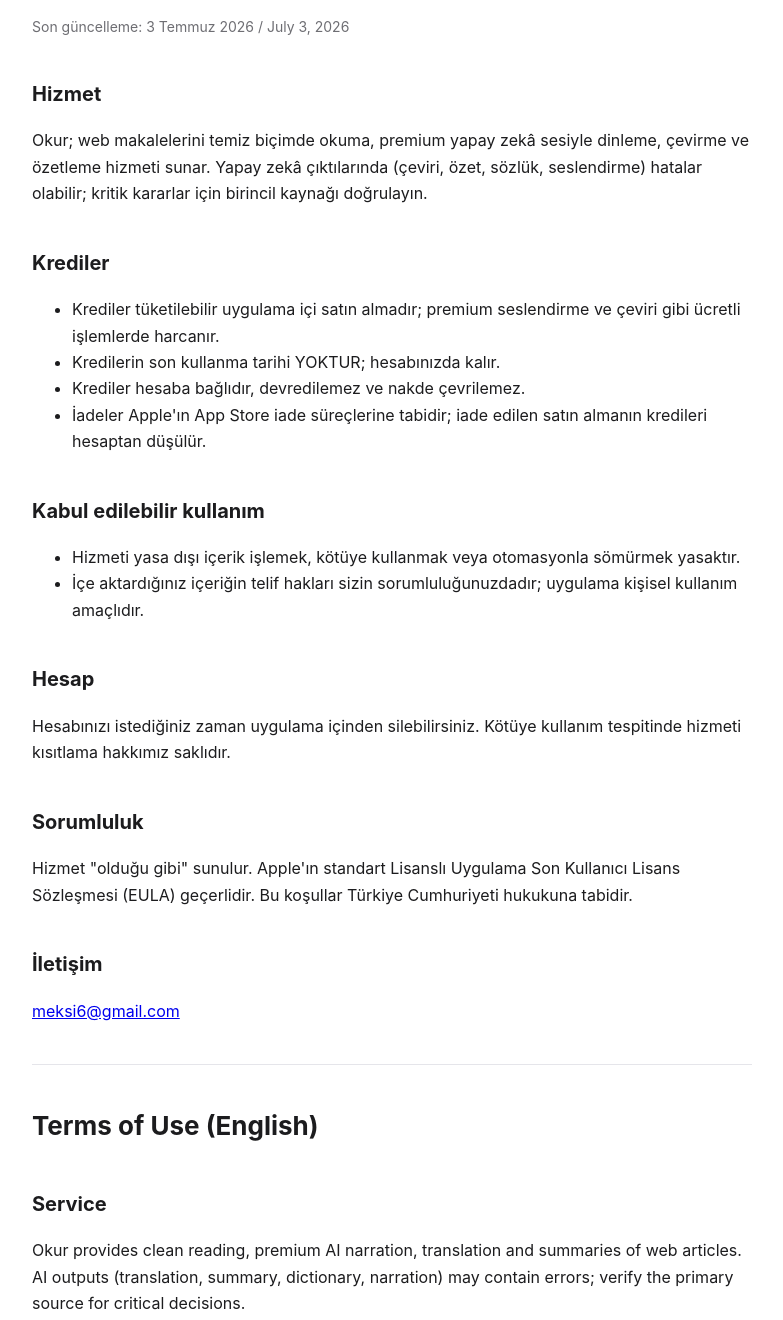
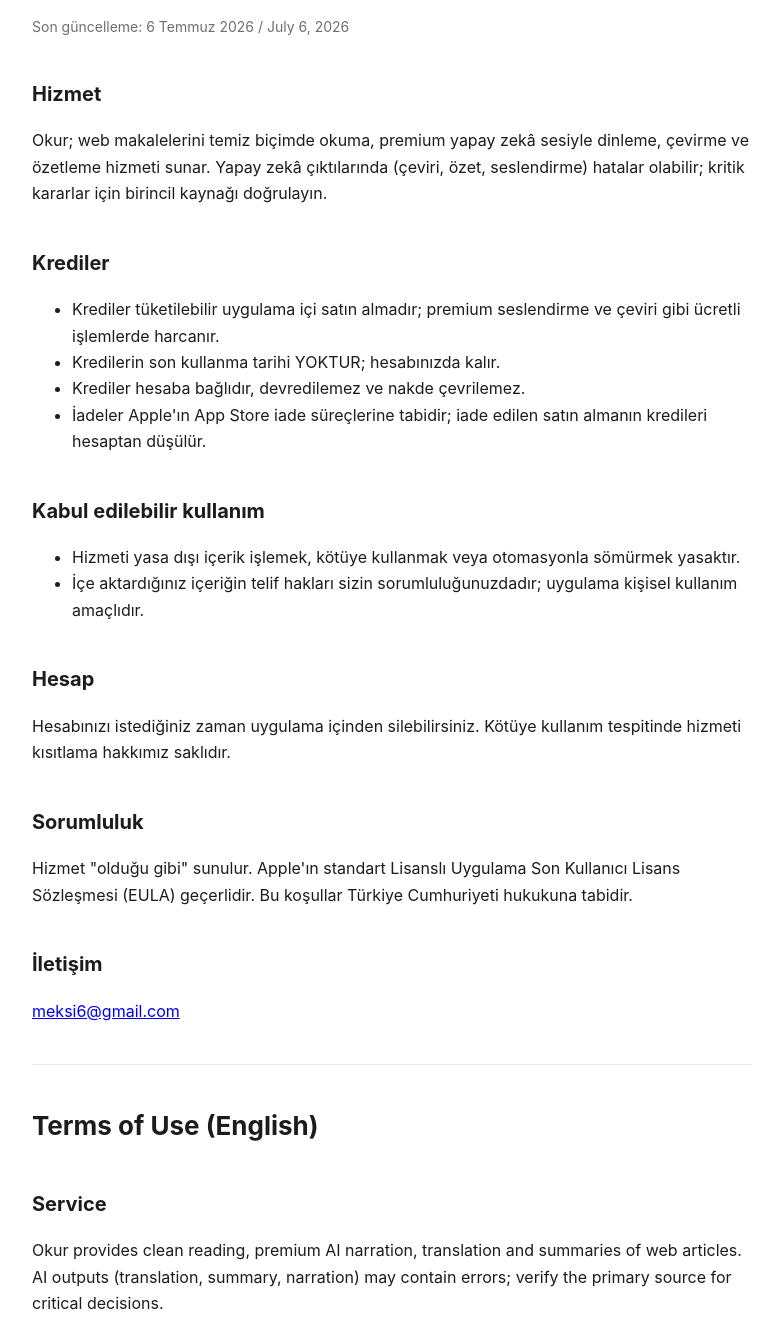
Before and after one commit to meksi6/okur-legal, a plain HTML site: page terms.html in a window 1280 px wide. Shown: the part 87-1407 px from the top of the page, without its empty margins (248-1031 px from the left). Drawn offline with Linux system fonts and the light colour scheme.

Commit message:
content: sözlük (kaldırılan özellik) kaldırıldı; tarih 6 Temmuz 2026

```diff
--- a/terms.html
+++ b/terms.html
@@ -20,11 +20,11 @@
 </head>
 <body>
 <h1>Kullanım Koşulları</h1>
-<p class="muted">Son güncelleme: 3 Temmuz 2026 / July 3, 2026</p>
+<p class="muted">Son güncelleme: 6 Temmuz 2026 / July 6, 2026</p>
 <h2>Hizmet</h2>
 <p>Okur; web makalelerini temiz biçimde okuma, premium yapay zekâ sesiyle
 dinleme, çevirme ve özetleme hizmeti sunar. Yapay zekâ çıktılarında (çeviri,
-özet, sözlük, seslendirme) hatalar olabilir; kritik kararlar için birincil
+özet, seslendirme) hatalar olabilir; kritik kararlar için birincil
 kaynağı doğrulayın.</p>
 <h2>Krediler</h2>
 <ul>
@@ -57,7 +57,7 @@ hukukuna tabidir.</p>
 <h1>Terms of Use (English)</h1>
 <h2>Service</h2>
 <p>Okur provides clean reading, premium AI narration, translation and
-summaries of web articles. AI outputs (translation, summary, dictionary,
+summaries of web articles. AI outputs (translation, summary,
 narration) may contain errors; verify the primary source for critical
 decisions.</p>
 <h2>Credits</h2>
@@ -86,6 +86,6 @@ the Republic of Türkiye.</p>
 <h2>Contact</h2>
 <p><a href="mailto:meksi6@gmail.com">meksi6@gmail.com</a></p>
 <hr>
-<p class="muted">Okur · 3 Temmuz 2026 / July 3, 2026 · <a href="mailto:meksi6@gmail.com">meksi6@gmail.com</a></p>
+<p class="muted">Okur · 6 Temmuz 2026 / July 6, 2026 · <a href="mailto:meksi6@gmail.com">meksi6@gmail.com</a></p>
 </body>
 </html>
```
Also changed, not shown: privacy.html (+5 -5 lines).
